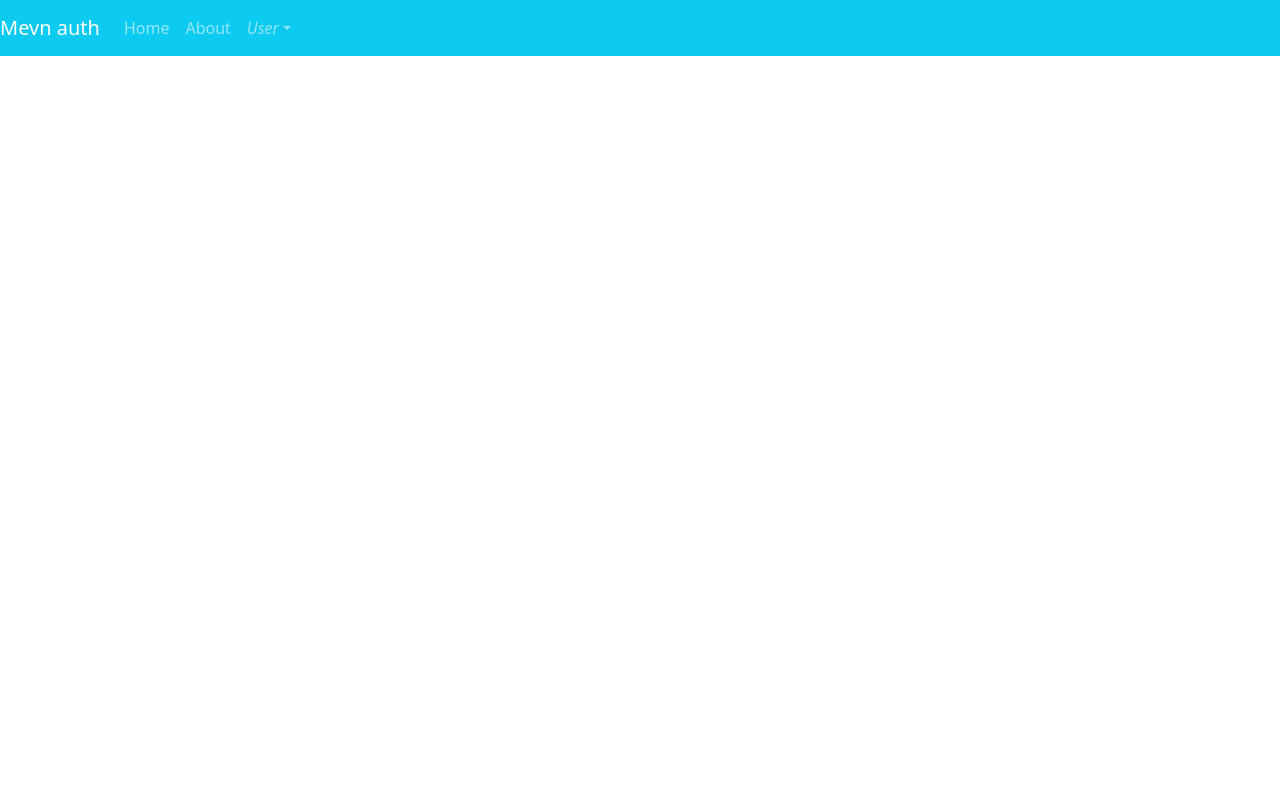
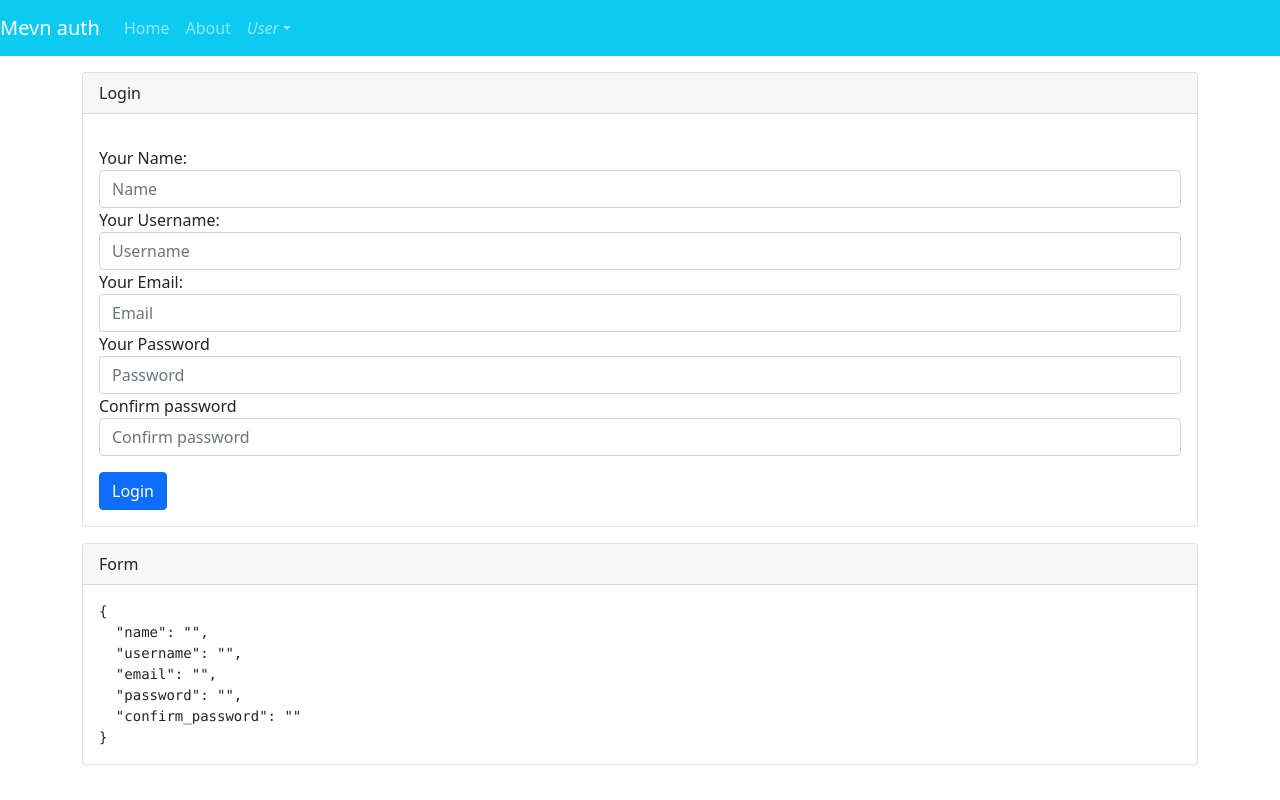
Before and after one commit to jfkeci/mevn-auth, a Vue app in the folder client/: page /register in a window 1280 px wide. Built offline with nearby package versions, Linux system fonts and the light colour scheme.

Commit message:
chore: login and register form structure

```diff
--- a/client/src/App.vue
+++ b/client/src/App.vue
@@ -1,7 +1,9 @@
 <template>
   <div id="app">
     <Navbar />
-    <router-view />
+    <b-container>
+      <router-view />
+    </b-container>
   </div>
 </template>
 
--- a/client/src/views/Login.vue
+++ b/client/src/views/Login.vue
@@ -1,46 +1,59 @@
 <template>
   <div>
-    <b-form @submit="onSubmit" @reset="onReset" v-if="show">
+    <b-card class="mt-3" header="Login">
+      <b-form @submit="onSubmit" class="mt-3">
         <b-form-group
           id="input-group-1"
-        label="Email address:"
+          label="Your Email:"
           label-for="input-1"
-        description="We'll never share your email with anyone else."
         >
           <b-form-input
             id="input-1"
             v-model="form.email"
             type="email"
-          placeholder="Enter email"
+            placeholder="Email"
             required
           ></b-form-input>
         </b-form-group>
 
-      <b-form-group id="input-group-2" label="Your Name:" label-for="input-2">
+        <b-form-group
+          id="input-group-2"
+          label="Your Password"
+          label-for="input-2"
+        >
           <b-form-input
             id="input-2"
             v-model="form.password"
-          placeholder="Enter name"
+            placeholder="Password"
+            type="password"
             required
           ></b-form-input>
         </b-form-group>
 
-      <b-button type="submit" variant="primary">Login</b-button>
+        <b-button type="submit" class="mt-3" variant="primary">Login</b-button>
+        &nbsp;&nbsp;&nbsp;
+        <router-link to="/register">Need an account?</router-link>
       </b-form>
+    </b-card>
+    <b-card class="mt-3" header="Form">
+      <pre class="m-0">{{ form }}</pre>
+    </b-card>
   </div>
 </template>
 
 <script>
 export default {
   name: "Login",
+  data() {
+    return {
       form: {
         email: "",
         password: "",
       },
-  watch: {
-    form() {
-      console.log(this.form);
+    };
   },
+  methods: {
+    onSubmit() {},
   },
 };
 </script>
--- a/client/src/views/Register.vue
+++ b/client/src/views/Register.vue
@@ -0,0 +1,101 @@
+<template>
+  <div>
+    <b-card class="mt-3" header="Login">
+      <b-form @submit="onSubmit" class="mt-3">
+        <b-form-group id="input-group-1" label="Your Name:" label-for="input-1">
+          <b-form-input
+            id="input-1"
+            v-model="form.name"
+            type="text"
+            placeholder="Name"
+            required
+          ></b-form-input>
+        </b-form-group>
+
+        <b-form-group
+          id="input-group-2"
+          label="Your Username:"
+          label-for="input-2"
+        >
+          <b-form-input
+            id="input-2"
+            v-model="form.username"
+            type="text"
+            placeholder="Username"
+            required
+          ></b-form-input>
+        </b-form-group>
+
+        <b-form-group
+          id="input-group-3"
+          label="Your Email:"
+          label-for="input-3"
+        >
+          <b-form-input
+            id="input-3"
+            v-model="form.email"
+            type="email"
+            placeholder="Email"
+            required
+          ></b-form-input>
+        </b-form-group>
+
+        <b-form-group
+          id="input-group-4"
+          label="Your Password"
+          label-for="input-4"
+        >
+          <b-form-input
+            id="input-4"
+            v-model="form.password"
+            placeholder="Password"
+            type="password"
+            required
+          ></b-form-input>
+        </b-form-group>
+
+        <b-form-group
+          id="input-group-5"
+          label="Confirm password"
+          label-for="input-5"
+        >
+          <b-form-input
+            id="input-5"
+            v-model="form.confirm_password"
+            placeholder="Confirm password"
+            type="password"
+            required
+          ></b-form-input>
+        </b-form-group>
+
+        <b-button type="submit" class="mt-3" variant="primary">Login</b-button>
+      </b-form>
+    </b-card>
+    <b-card class="mt-3" header="Form">
+      <pre class="m-0">{{ form }}</pre>
+    </b-card>
+  </div>
+</template>
+
+<script>
+export default {
+  name: "Login",
+  data() {
+    return {
+      form: {
+        name: "",
+        username: "",
+        email: "",
+        password: "",
+        confirm_password: "",
+      },
+    };
+  },
+  methods: {
+    onSubmit() {},
+  },
+};
+</script>
+
+<style scoped>
+</style>
```
Lines whose indentation alone changed are shown as unchanged.
